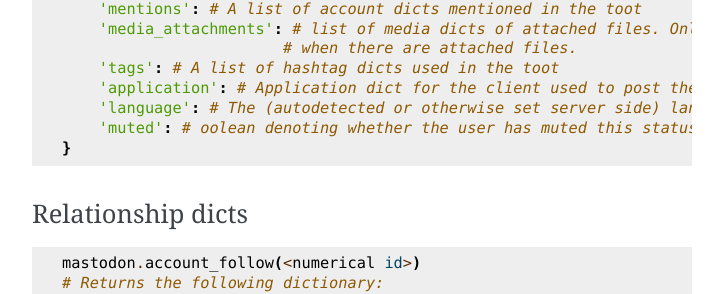
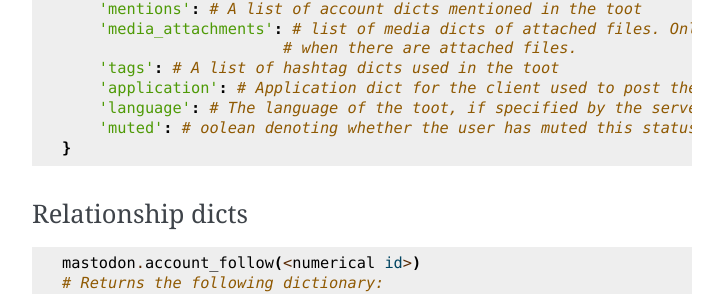
Before and after one commit to halcy/Mastodon.py, a Sphinx documentation site: the page built from docs/index.rst, in a window 1280 px wide and 900 px high, scrolled down 3283 px. Shown: the part 161-455 px from the top of the window, without its empty margins (388-1111 px from the left). Built offline with Sphinx 7.4.7, drawn with Linux system fonts in a browser that asks for light colours; some of the changed text lies outside the part shown.

```diff
--- a/docs/index.rst
+++ b/docs/index.rst
@@ -162,7 +162,7 @@ Toot dicts
                             # when there are attached files.
         'tags': # A list of hashtag dicts used in the toot
         'application': # Application dict for the client used to post the toot
-        'language': # The (autodetected or otherwise set server side) language of the toot.
+        'language': # The language of the toot, if specified by the server.
         'muted': # oolean denoting whether the user has muted this status by way of conversation muting.
     }
 
```
Also changed, not shown: other parts of docs/index.rst (+7 -0 lines).
